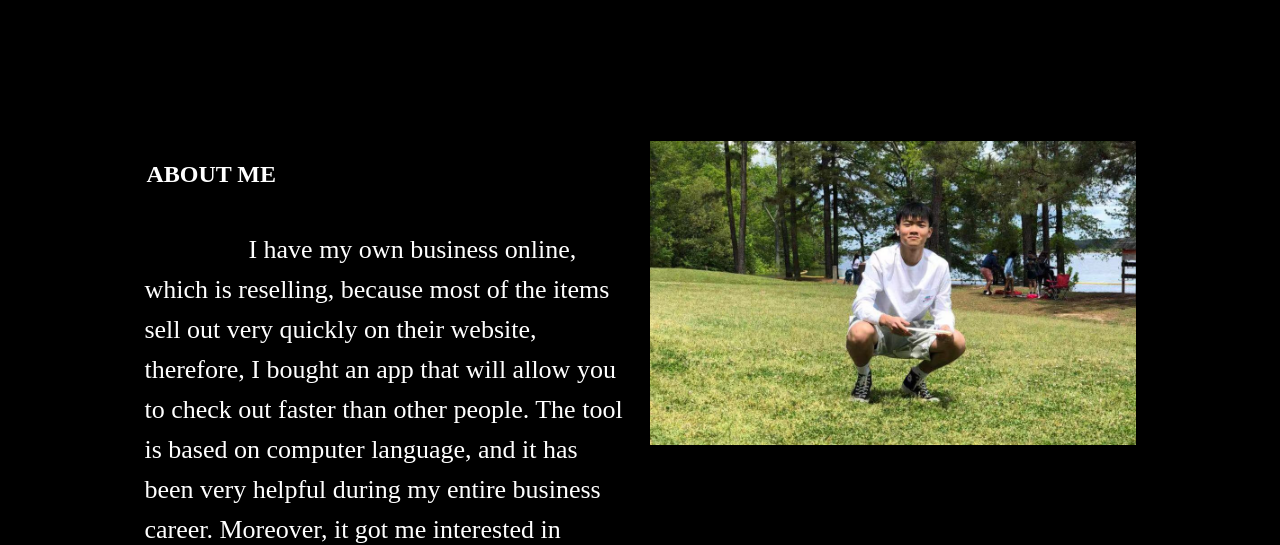
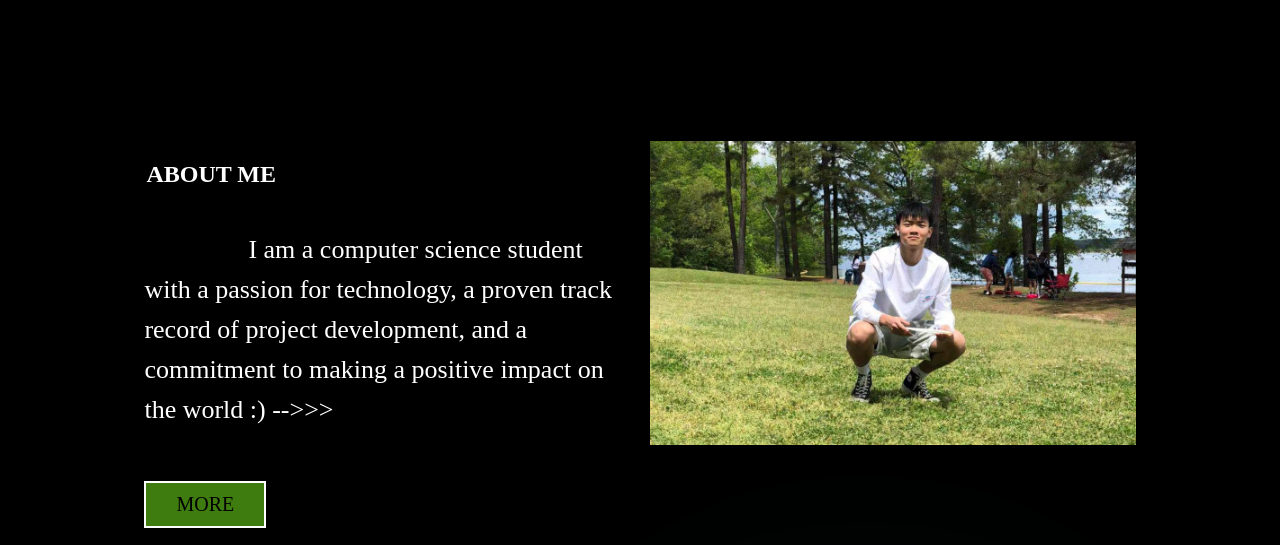
Before and after one commit to andy1213812/andy1213812.github.io, a plain HTML site: page about.html in a window 1280 px wide. Shown: the part 408-953 px from the top of the page. Drawn offline with nearby package versions, Linux system fonts and the light colour scheme.

Commit message:
some minor changes

```diff
--- a/about.html
+++ b/about.html
@@ -59,7 +59,7 @@
     <div class="row">
         <div class="about-col">
             <h1>ABOUT ME</h1>
-                <p>I have my own business online, which is reselling, because most of the items sell out very quickly on their website, therefore, I bought an app that will allow you to check out faster than other people. The tool is based on computer language, and it has been very helpful during my entire business career. Moreover, it got me interested in programming, so I became a programmer.-->>>
+                <p>I am a computer science student with a passion for technology, a proven track record of project development, and a commitment to making a positive impact on the world :) -->>>
                 </p>
             <a href = "https://youtu.be/KrN-yxxsFm4" class = "me-btn green-btn">MORE</a>
         </div>
```
